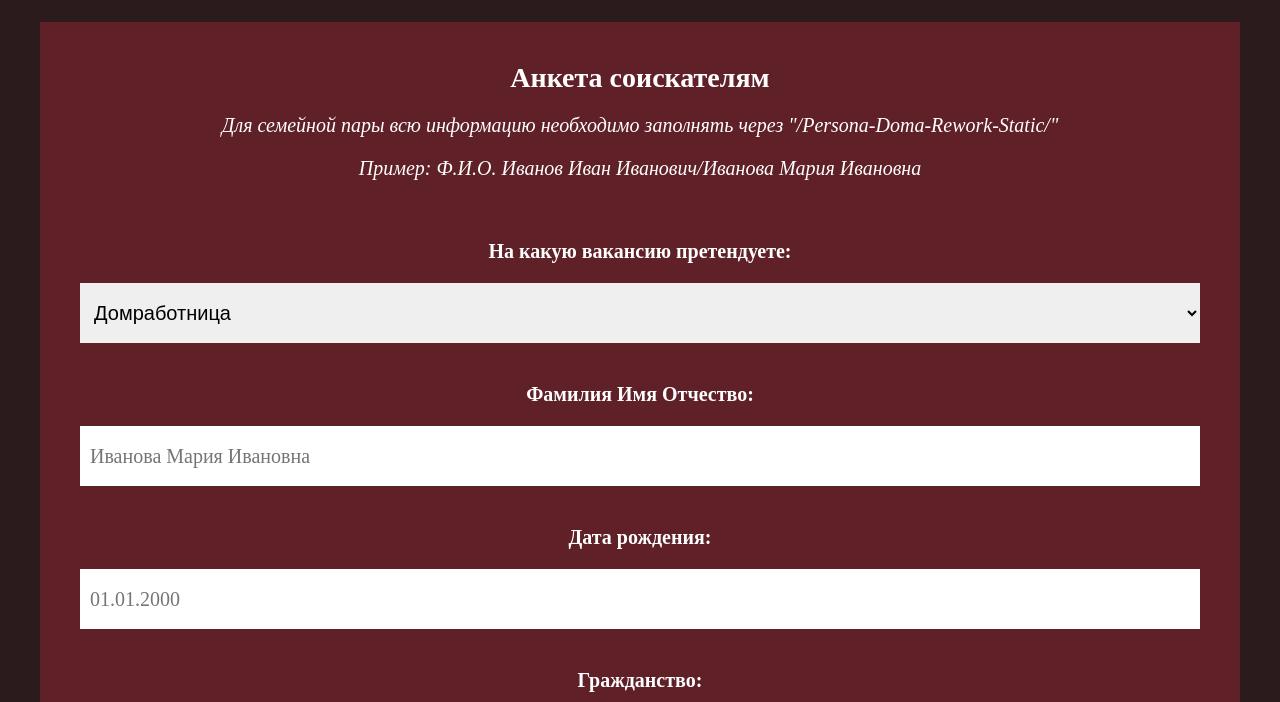
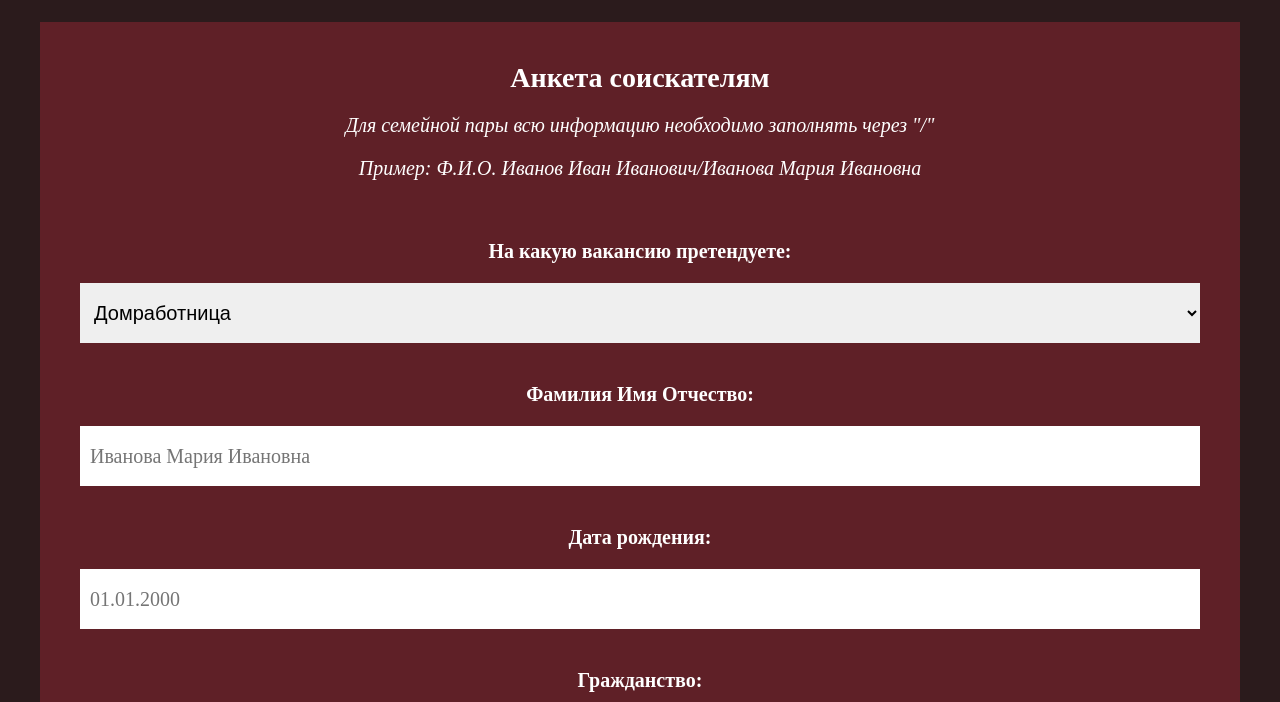
Before and after one commit to IvanSomkin/Persona-Doma-Rework-Static, a plain HTML site: page htm/for-candidates.html in a window 1280 px wide. Shown: the part 98-800 px from the top of the page. Drawn offline with Linux system fonts and the light colour scheme.

Commit message:
Fix type in candidate form

```diff
--- a/htm/for-candidates.html
+++ b/htm/for-candidates.html
@@ -27,7 +27,7 @@
         <form id="candidate-form">
           <div class="form-header">
             <h3>Анкета соискателям</h3>
-            <p><i>Для семейной пары всю информацию необходимо заполнять через "/Persona-Doma-Rework-Static/"</i></p>
+            <p><i>Для семейной пары всю информацию необходимо заполнять через "/"</i></p>
             <p><i>Пример: Ф.И.О. Иванов Иван Иванович/Иванова Мария Ивановна</i></p>
           </div>
           <div class="form-question">
```
